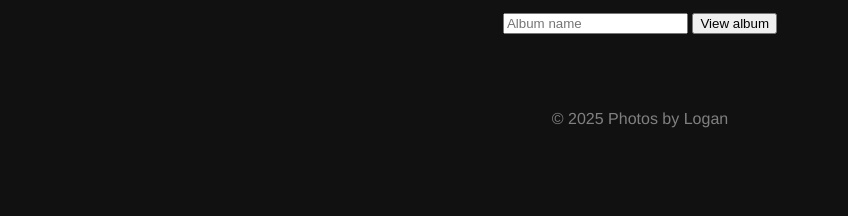
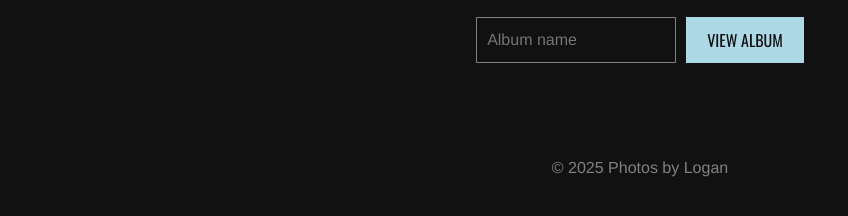
Before and after one commit to loganbwu/photos-by, a website: page docs/albums.html in a window 1280 px wide. Shown: the part 312-528 px from the top of the page, without its empty margins (0-848 px from the left). Drawn offline with nearby package versions, Linux system fonts and the light colour scheme.

Commit message:
Update button styling

```diff
--- a/assets/css/style.css
+++ b/assets/css/style.css
@@ -383,3 +383,47 @@ footer .copyright {
   z-index: 1001;
   pointer-events: none;
 }
+
+/* Button Styles */
+button,
+input[type="submit"],
+input[type="button"] {
+    font-family: 'Oswald', sans-serif;
+    text-transform: uppercase;
+    font-size: 1em;
+    color: var(--black);
+    background-color: var(--pale-blue);
+    border: 1px solid var(--pale-blue);
+    padding: 10px 20px;
+    cursor: pointer;
+    transition: background-color 0.2s ease-in-out, color 0.2s ease-in-out;
+}
+
+button:hover,
+input[type="submit"]:hover,
+input[type="button"]:hover {
+    background-color: var(--white);
+    border-color: var(--white);
+    color: var(--black);
+}
+
+/* Form Styles */
+#album-name-form {
+    display: flex;
+    gap: 10px;
+    margin: 20px 0;
+}
+
+#album-name-input {
+    flex-grow: 1;
+    padding: 10px;
+    border: 1px solid var(--grey);
+    background-color: var(--black);
+    color: var(--white);
+    font-family: Helvetica, sans-serif;
+    font-size: 1em;
+}
+
+#album-name-form button {
+    flex-shrink: 0; /* Prevent button from shrinking */
+}
--- a/docs/assets/css/style.css
+++ b/docs/assets/css/style.css
@@ -383,3 +383,47 @@ footer .copyright {
   z-index: 1001;
   pointer-events: none;
 }
+
+/* Button Styles */
+button,
+input[type="submit"],
+input[type="button"] {
+    font-family: 'Oswald', sans-serif;
+    text-transform: uppercase;
+    font-size: 1em;
+    color: var(--black);
+    background-color: var(--pale-blue);
+    border: 1px solid var(--pale-blue);
+    padding: 10px 20px;
+    cursor: pointer;
+    transition: background-color 0.2s ease-in-out, color 0.2s ease-in-out;
+}
+
+button:hover,
+input[type="submit"]:hover,
+input[type="button"]:hover {
+    background-color: var(--white);
+    border-color: var(--white);
+    color: var(--black);
+}
+
+/* Form Styles */
+#album-name-form {
+    display: flex;
+    gap: 10px;
+    margin: 20px 0;
+}
+
+#album-name-input {
+    flex-grow: 1;
+    padding: 10px;
+    border: 1px solid var(--grey);
+    background-color: var(--black);
+    color: var(--white);
+    font-family: Helvetica, sans-serif;
+    font-size: 1em;
+}
+
+#album-name-form button {
+    flex-shrink: 0; /* Prevent button from shrinking */
+}
```
